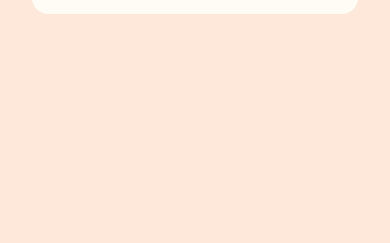
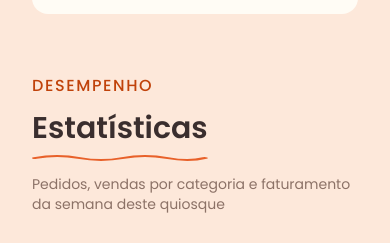
Before and after one commit to projeto-por-do-sol/por-do-sol-admin-web, an Angular app in the folder por-do-sol-admin-web/: page / in a window 390 px wide. Shown: the part 1866-2109 px from the top of the page. Before the commit the page ends 1912 px from the top, so only its background shows below. Built offline with nearby package versions, Linux system fonts and the light colour scheme.

Commit message:
Títulos das seções

```diff
--- a/por-do-sol-admin-web/src/app/core/layout/home/home.html
+++ b/por-do-sol-admin-web/src/app/core/layout/home/home.html
@@ -13,4 +13,8 @@
     } -->
     <app-card-kiosk-info></app-card-kiosk-info>
   </section>
+
+  <section id="estatisticas">
+    <app-section-title [lable]="'Desempenho'" [section]="'Estatísticas'" [text]="'Pedidos, vendas por categoria e faturamento da semana deste quiosque'"></app-section-title>
+  </section>
 </main>
--- a/por-do-sol-admin-web/src/app/core/layout/home/home.ts
+++ b/por-do-sol-admin-web/src/app/core/layout/home/home.ts
@@ -3,10 +3,11 @@ import { MatButtonModule } from '@angular/material/button';
 import { KpiCard } from "../../shared/ui/kpi-card/kpi-card";
 import { Header } from "../header/header";
 import { CardKioskInfo } from "../../feature/card-kiosk-info/card-kiosk-info";
+import { SectionTitle } from "../../shared/ui/section-title/section-title";
 
 @Component({
   selector: 'app-home',
-  imports: [MatButtonModule, KpiCard, Header, CardKioskInfo],
+  imports: [MatButtonModule, KpiCard, Header, CardKioskInfo, SectionTitle],
   templateUrl: './home.html',
   styleUrl: './home.css',
 })
--- /dev/null
+++ b/por-do-sol-admin-web/src/app/core/shared/ui/section-title/section-title.html
@@ -0,0 +1,20 @@
+<div class="lg:flex justify-between mt-15 overflow-hidden ">
+
+  <!-- Nome da seção -->
+  <div class="w-max">
+    <p class="text-primary tracking-widest font-medium text-base">{{lable().toUpperCase()}}</p>
+
+    <p class="text-3xl mt-3 mb-2 font-semibold text-outline">{{section()}}</p>
+
+    <svg class="mb-3 lg:mb-0 w-full h-2" viewBox="0 0 56 8" preserveAspectRatio="none">
+      <path d="M1,4 Q8,0 15,4 T29,4 T43,4 T55,4" stroke="#E8612A" stroke-width="2" fill="none" stroke-linecap="round" />
+    </svg>
+  </div>
+
+  <!-- Texto sobre a seção -->
+  <div class="self-end text-sub-text">
+    <p>{{text()}}</p>
+  </div>
+
+
+</div>
--- /dev/null
+++ b/por-do-sol-admin-web/src/app/core/shared/ui/section-title/section-title.ts
@@ -0,0 +1,15 @@
+import { Component, input } from '@angular/core';
+
+@Component({
+  selector: 'app-section-title',
+  imports: [],
+  templateUrl: './section-title.html',
+  styleUrl: './section-title.css',
+})
+export class SectionTitle {
+
+  lable = input.required<string>()
+  section = input.required<string>()
+  text = input.required<string>()
+
+}
```
Also changed, not shown: por-do-sol-admin-web/fazer.txt, por-do-sol-admin-web/src/app/core/shared/ui/section-title/section-title.css (added), 1 other file (tests, documents, lock files or other folders).
